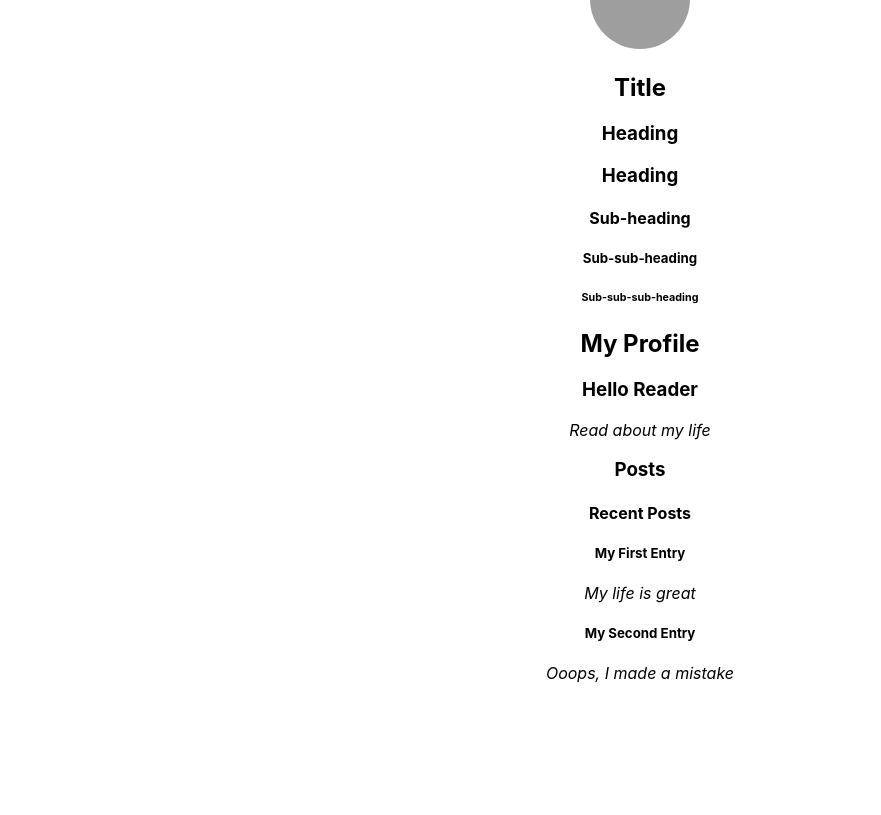
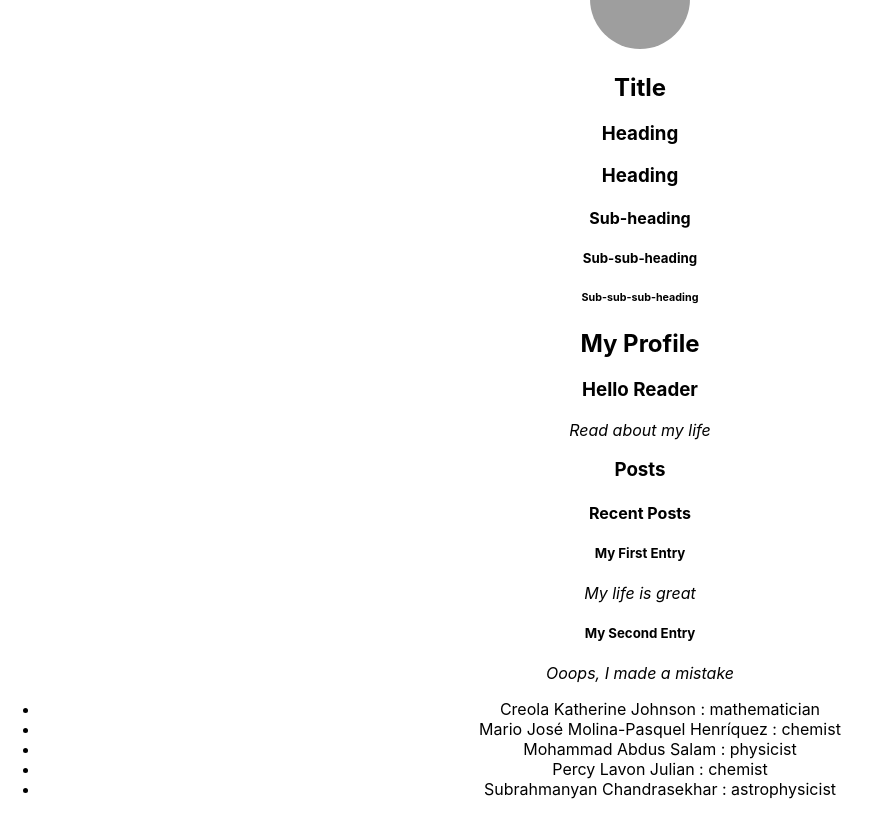
Before and after one commit to nat254/getting_started_practice, a React (Create React App) app: page / in a window 1280 px wide. Shown: the part 2512-3327 px from the top of the page, without its empty margins (0-881 px from the left). Before the commit the page ends 3211 px from the top, so only its background shows below. Built offline with nearby package versions, Linux system fonts and the light colour scheme; grey boxes are pictures that could not be loaded.

Commit message:
feat: add list rendering
close #1

```diff
--- a/src/App.tsx
+++ b/src/App.tsx
@@ -12,6 +12,7 @@ import ToDoList from './component/ToDoList';
 import PropsDemo from './component/PropsDemo';
 import PropDrilling from './component/PropDrilling';
 import ProfilePage from './component/ProfilePage';
+import List from './component/List';
 
 function App() {
   return (
@@ -29,6 +30,7 @@ function App() {
       <PropsDemo  />
       <PropDrilling />
       <ProfilePage />
+      <List />
     </div>
   );
 }
--- /dev/null
+++ b/src/component/List.tsx
@@ -0,0 +1,34 @@
+import React from 'react'
+
+const people = [{
+    id: 0,
+    name: 'Creola Katherine Johnson',
+    profession: 'mathematician',
+  }, {
+    id: 1,
+    name: 'Mario José Molina-Pasquel Henríquez',
+    profession: 'chemist',
+  }, {
+    id: 2,
+    name: 'Mohammad Abdus Salam',
+    profession: 'physicist',
+  }, {
+    id: 3,
+    name: 'Percy Lavon Julian',
+    profession: 'chemist',
+  }, {
+    id: 4,
+    name: 'Subrahmanyan Chandrasekhar',
+    profession: 'astrophysicist',
+  }];
+
+const List = () => {
+        const listItems = people.map(person =>
+                <li key={person.id}>{person.name} : {person.profession}</li>
+            );
+    return (
+        <div><ul>{listItems}</ul></div>
+    )
+}
+
+export default List
```
Also changed, not shown: src/component/Section.tsx (+6 -1 lines).
